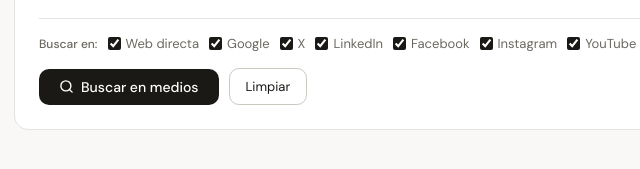
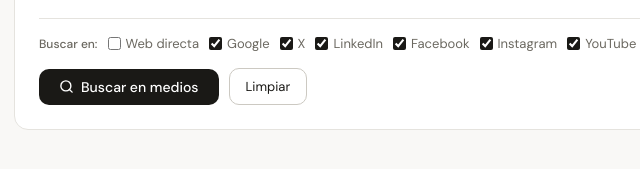
Before and after one commit to bgonzago/PR-Agent, a website: page index.html in a window 1280 px wide. Shown: the part 293-462 px from the top of the page, 146-786 px from the left. Drawn offline with Linux system fonts and the light colour scheme.

Commit message:
Update index.html

```diff
--- a/index.html
+++ b/index.html
@@ -101,7 +101,7 @@
     <textarea id="query" placeholder="Ej: NTT DATA reúne a más de 1,500 líderes en el Digital & AI Summit Lima 2026..."></textarea>
     <div class="scope-row">
       <span class="scope-label">Buscar en:</span>
-      <label class="scope-chip"><input type="checkbox" id="sc-web" checked> Web directa</label>
+      <label class="scope-chip"><input type="checkbox" id="sc-web"> Web directa</label>
       <label class="scope-chip"><input type="checkbox" id="sc-google" checked> Google</label>
       <label class="scope-chip"><input type="checkbox" id="sc-x" checked> X</label>
       <label class="scope-chip"><input type="checkbox" id="sc-li" checked> LinkedIn</label>
```
